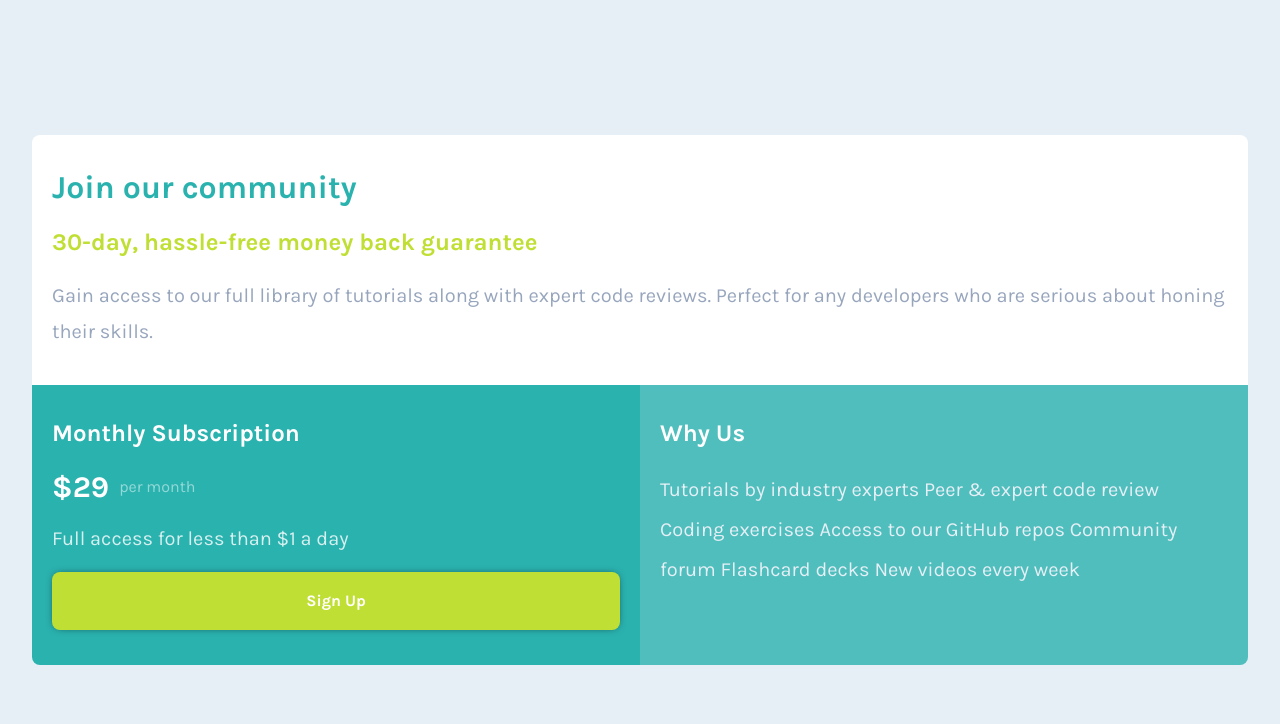
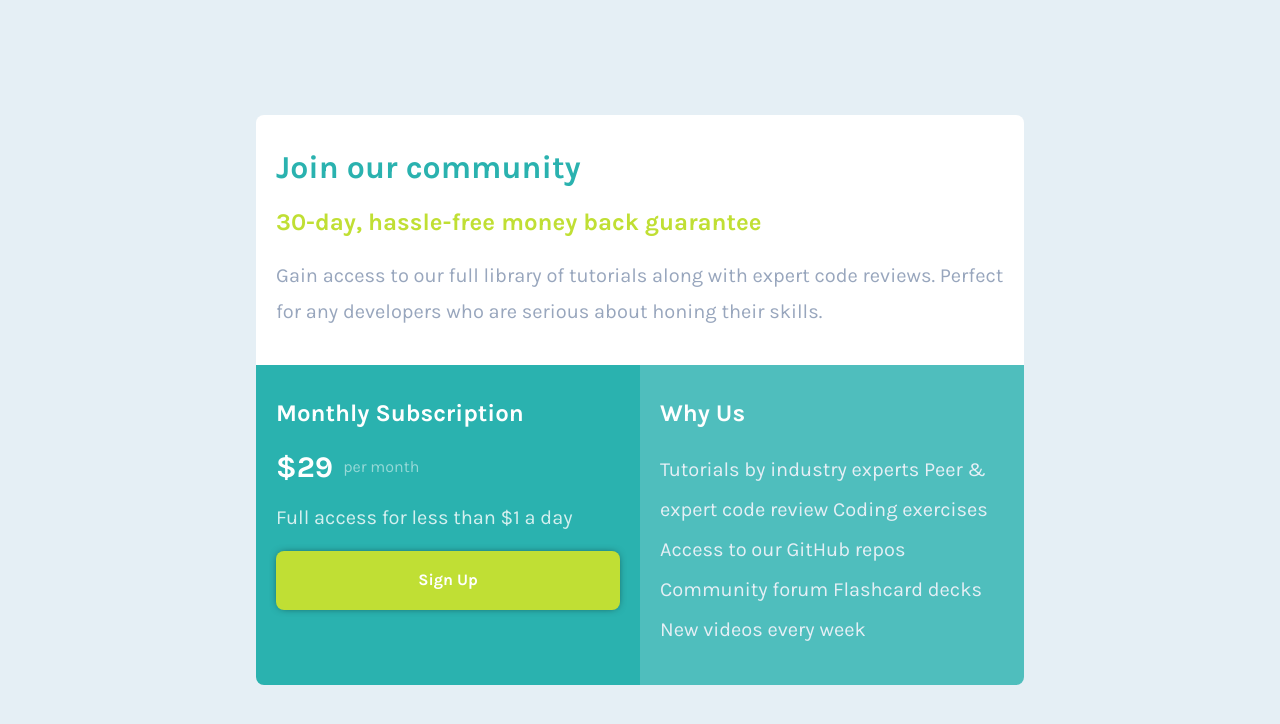
Before and after one commit to sebastianchinga/single-price-grid, a plain HTML site: page index.html in a window 1280 px wide. Drawn offline with Linux system fonts and the light colour scheme.

Commit message:
single-price-segunda-version

```diff
--- a/css/style.css
+++ b/css/style.css
@@ -38,6 +38,11 @@ h1,h2,h3,h4,p {
 .tarjeta-principal {
     display: flex;
     flex-direction: column;
+}
+@media (min-width: 1024px) {
+    .tarjeta-principal {
+        width: 60%;
+    }
 }
 
 .primera-tarjeta {
```
